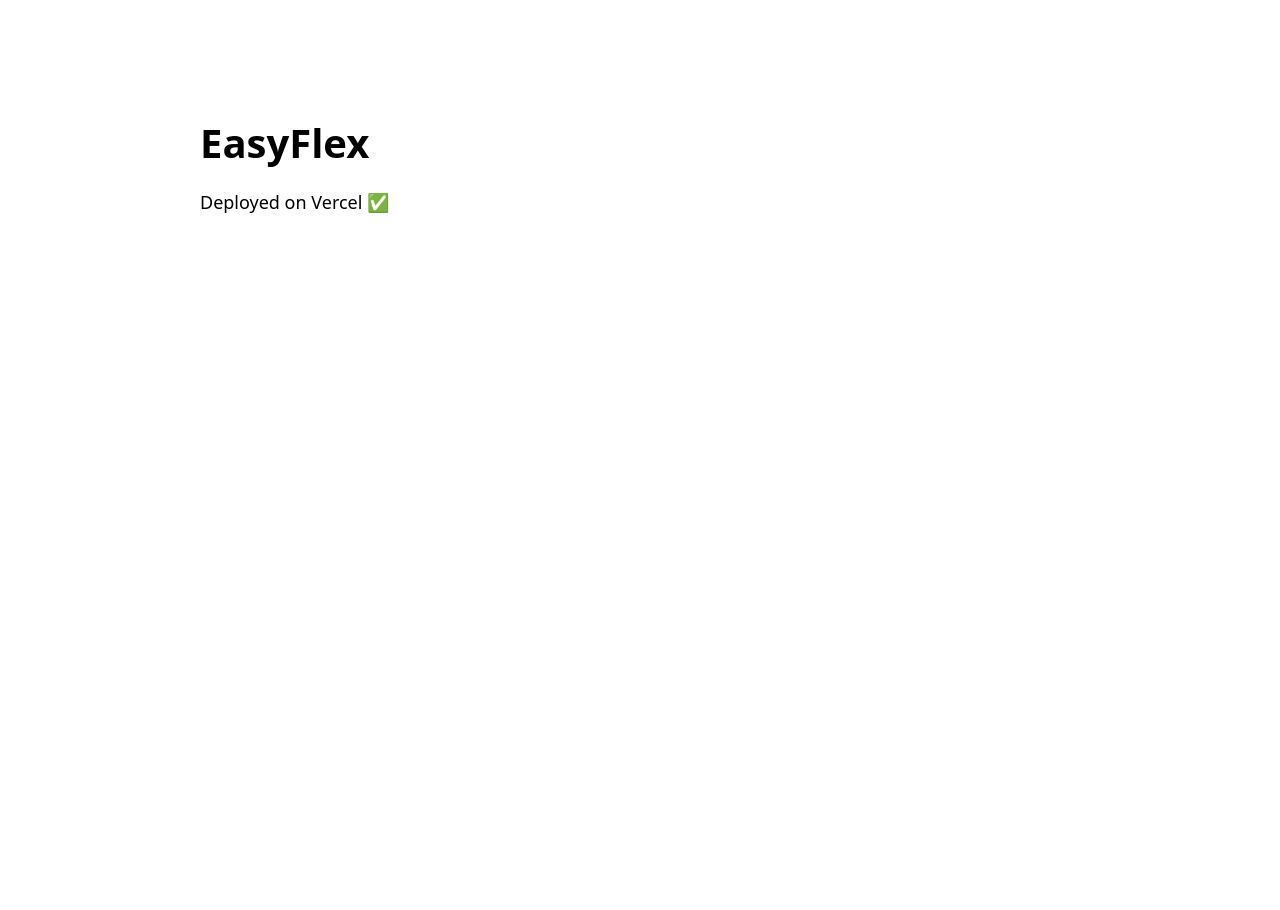
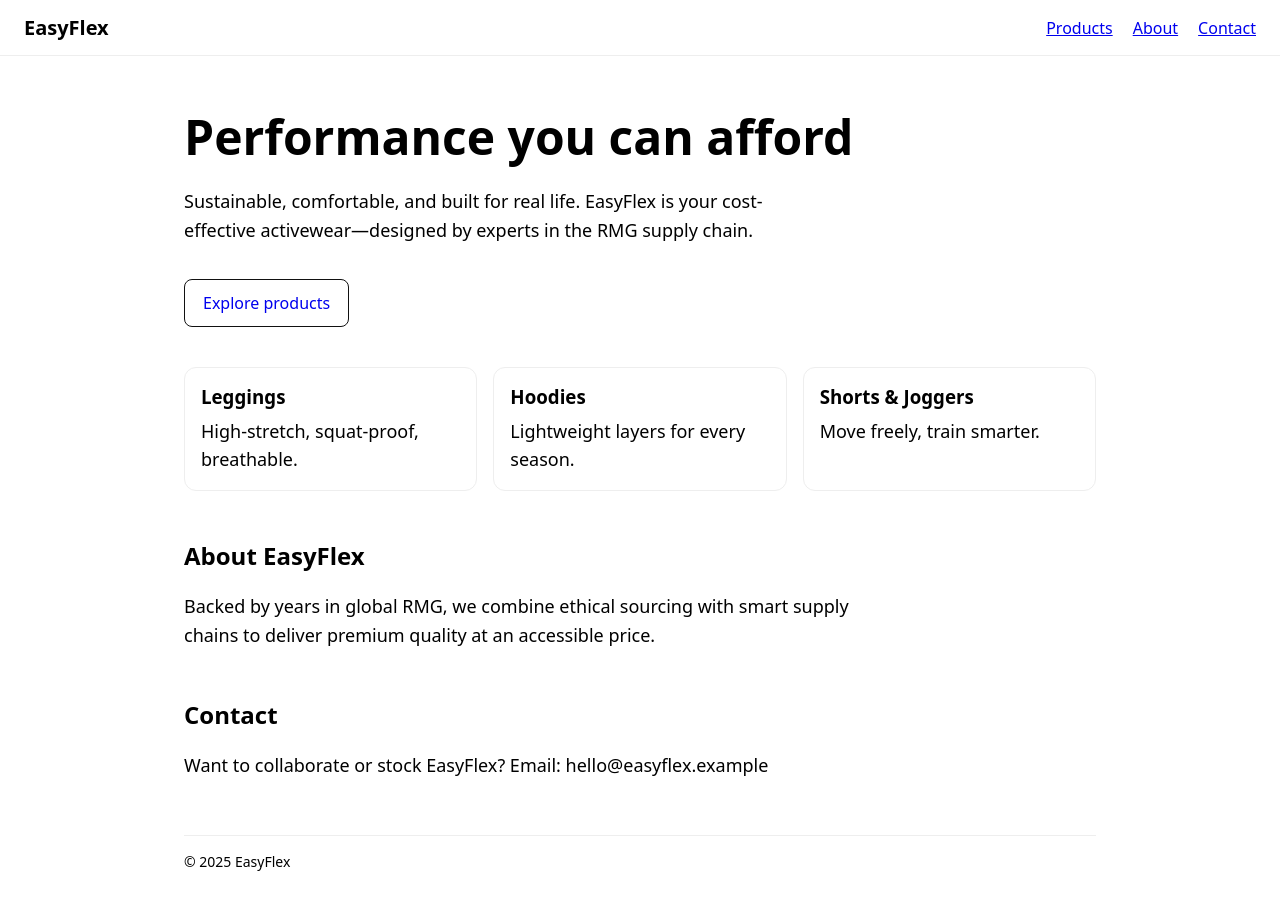
Before and after one commit to RoufChowdhury/EasyFlex, a Next.js app: page / in a window 1280 px wide. Shown: the top 910 px of the page. Before the commit the page ends 800 px from the top, so only its background shows below. Built offline with nearby package versions, Linux system fonts and the light colour scheme.

Commit message:
feat: simple header + hero

```diff
--- a/pages/index.js
+++ b/pages/index.js
@@ -1,8 +1,71 @@
+import Head from 'next/head';
+
 export default function Home() {
   return (
-    <main style={{ padding: 40, fontFamily: 'system-ui, Arial, sans-serif' }}>
-      <h1>EasyFlex</h1>
-      <p>Deployed on Vercel ✅</p>
-    </main>
+    <>
+      <Head>
+        <title>EasyFlex Activewear</title>
+        <meta name="description" content="Where flexibility meets sustainability." />
+      </Head>
+
+      <header style={{
+        position: 'sticky', top: 0, background: '#fff', borderBottom: '1px solid #eee',
+        display: 'flex', alignItems: 'center', justifyContent: 'space-between',
+        padding: '14px 24px'
+      }}>
+        <div style={{ fontWeight: 800, fontSize: 20 }}>EasyFlex</div>
+        <nav style={{ display: 'flex', gap: 20 }}>
+          <a href="#products">Products</a>
+          <a href="#about">About</a>
+          <a href="#contact">Contact</a>
+        </nav>
+      </header>
+
+      <main>
+        <section style={{ marginTop: 40, marginBottom: 40 }}>
+          <h1 style={{ fontSize: 48, marginBottom: 8 }}>Performance you can afford</h1>
+          <p style={{ maxWidth: 640 }}>
+            Sustainable, comfortable, and built for real life. EasyFlex is your cost-effective
+            activewear—designed by experts in the RMG supply chain.
+          </p>
+          <a href="#products" style={{
+            display: 'inline-block', marginTop: 16, padding: '12px 18px',
+            borderRadius: 8, border: '1px solid #111', textDecoration: 'none'
+          }}>
+            Explore products
+          </a>
+        </section>
+
+        <section id="products" style={{ display: 'grid', gap: 16, gridTemplateColumns: 'repeat(auto-fit, minmax(220px, 1fr))' }}>
+          {[
+            { title: 'Leggings', text: 'High-stretch, squat-proof, breathable.' },
+            { title: 'Hoodies', text: 'Lightweight layers for every season.' },
+            { title: 'Shorts & Joggers', text: 'Move freely, train smarter.' },
+          ].map((item) => (
+            <div key={item.title} style={{ padding: 16, border: '1px solid #eee', borderRadius: 12 }}>
+              <h3 style={{ margin: '0 0 8px' }}>{item.title}</h3>
+              <p style={{ margin: 0 }}>{item.text}</p>
+            </div>
+          ))}
+        </section>
+
+        <section id="about" style={{ marginTop: 48 }}>
+          <h2>About EasyFlex</h2>
+          <p style={{ maxWidth: 720 }}>
+            Backed by years in global RMG, we combine ethical sourcing with smart supply chains to deliver
+            premium quality at an accessible price.
+          </p>
+        </section>
+
+        <section id="contact" style={{ marginTop: 48, marginBottom: 56 }}>
+          <h2>Contact</h2>
+          <p>Want to collaborate or stock EasyFlex? Email: hello@easyflex.example</p>
+        </section>
+
+        <footer style={{ borderTop: '1px solid #eee', paddingTop: 16, marginTop: 32, fontSize: 14 }}>
+          © {new Date().getFullYear()} EasyFlex
+        </footer>
+      </main>
+    </>
   );
 }
```
